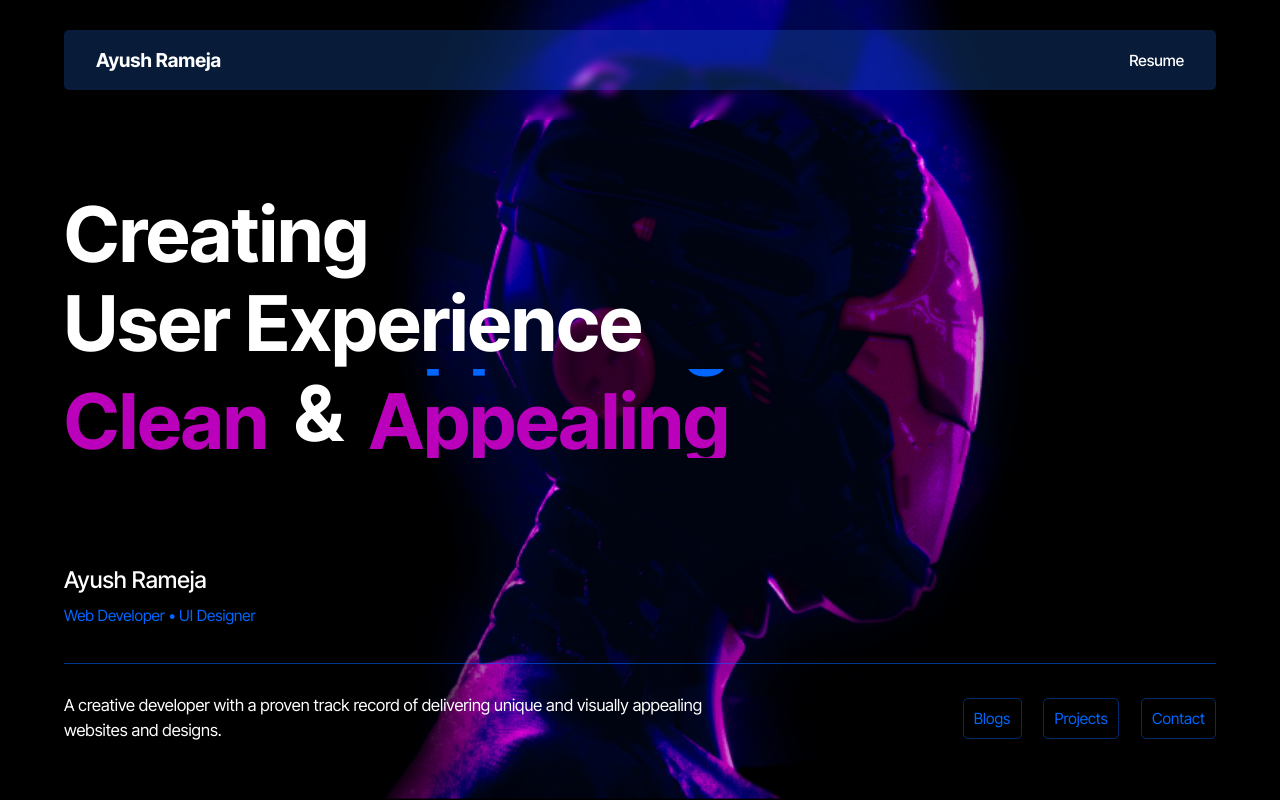
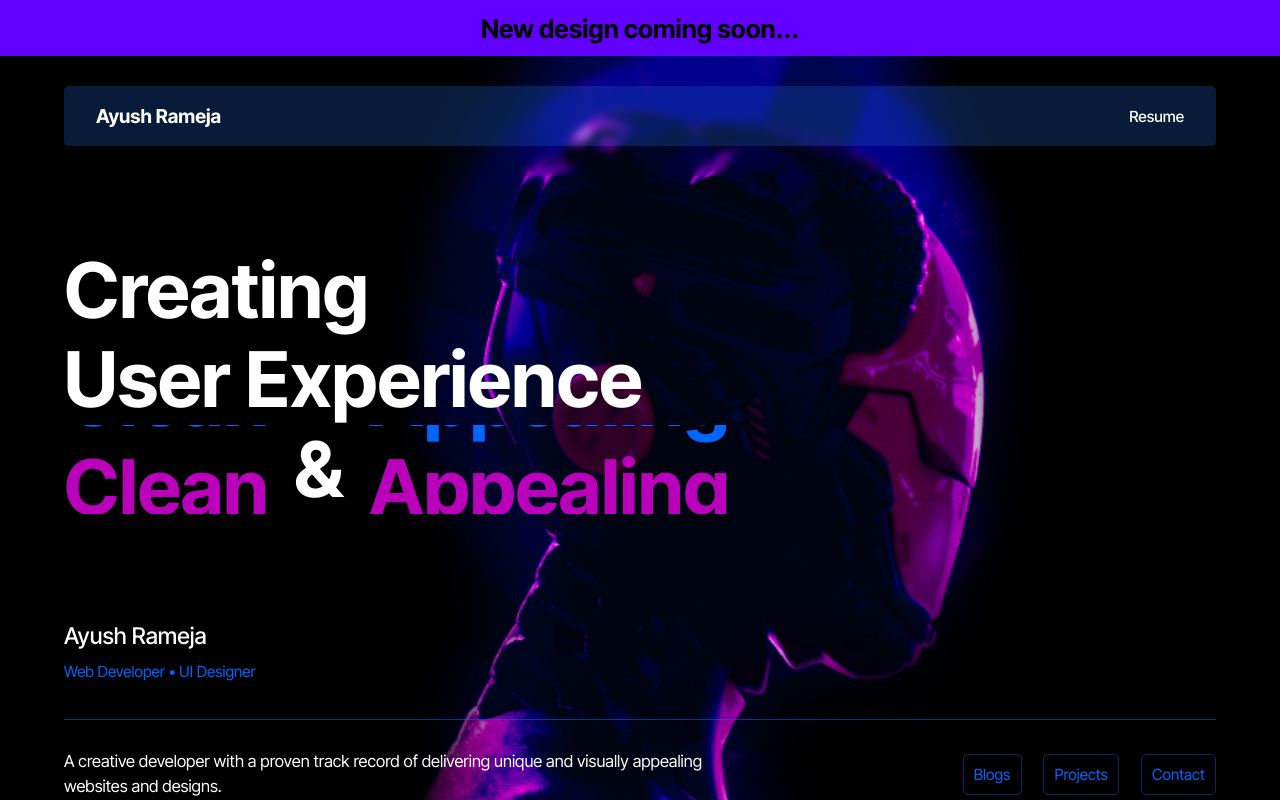
Before and after one commit to RamejaAyush/portfolio, a React (Vite) app: page / in a window 1280 px wide. Shown: the top 800 px of the page. Built offline with nearby package versions, Linux system fonts and the light colour scheme.

Commit message:
Added notification for new design

```diff
--- a/src/App.tsx
+++ b/src/App.tsx
@@ -1,12 +1,13 @@
-import { lazy, Suspense } from 'react';
-import Loading from './components/loading';
-import { useState, useEffect } from 'react';
-import { Routes, Route, useLocation } from 'react-router-dom';
+import "./styles/app.scss";
+import { lazy, Suspense } from "react";
+import Loading from "./components/loading";
+import { useState, useEffect } from "react";
+import { Routes, Route, useLocation } from "react-router-dom";
 
-const Home = lazy(() => import('./components/home'));
-const Blogs = lazy(() => import('./components/blogs'));
-const Resume = lazy(() => import('./components/resume'));
-const Projects = lazy(() => import('./components/project'));
+const Home = lazy(() => import("./components/home"));
+const Blogs = lazy(() => import("./components/blogs"));
+const Resume = lazy(() => import("./components/resume"));
+const Projects = lazy(() => import("./components/project"));
 
 function App() {
   const location = useLocation();
@@ -15,7 +16,7 @@ function App() {
   useEffect(() => {
     const timeout = setTimeout(() => {
       setIsLoading(false);
-    }, 1000); // 2 seconds
+    }, 1000);
 
     return () => {
       clearTimeout(timeout);
@@ -28,6 +29,9 @@ function App() {
 
   return (
     <Suspense fallback={<Loading />}>
+      <div className="notification">
+        <h1>New design coming soon...</h1>
+      </div>
       <Routes location={location} key={location.pathname}>
         <Route path="/" Component={Home} />
         <Route path="/blogs" Component={Blogs} />
--- /dev/null
+++ b/src/styles/app.scss
@@ -0,0 +1,10 @@
+.notification {
+  width: 100%;
+  height: 7vh;
+  display: grid;
+  place-items: center;
+
+  h1 {
+    font-size: 2vw;
+  }
+}
```
Also changed, not shown: src/components/home.tsx (+17 -17 lines), 2 other files (tests, documents, lock files or other folders).
